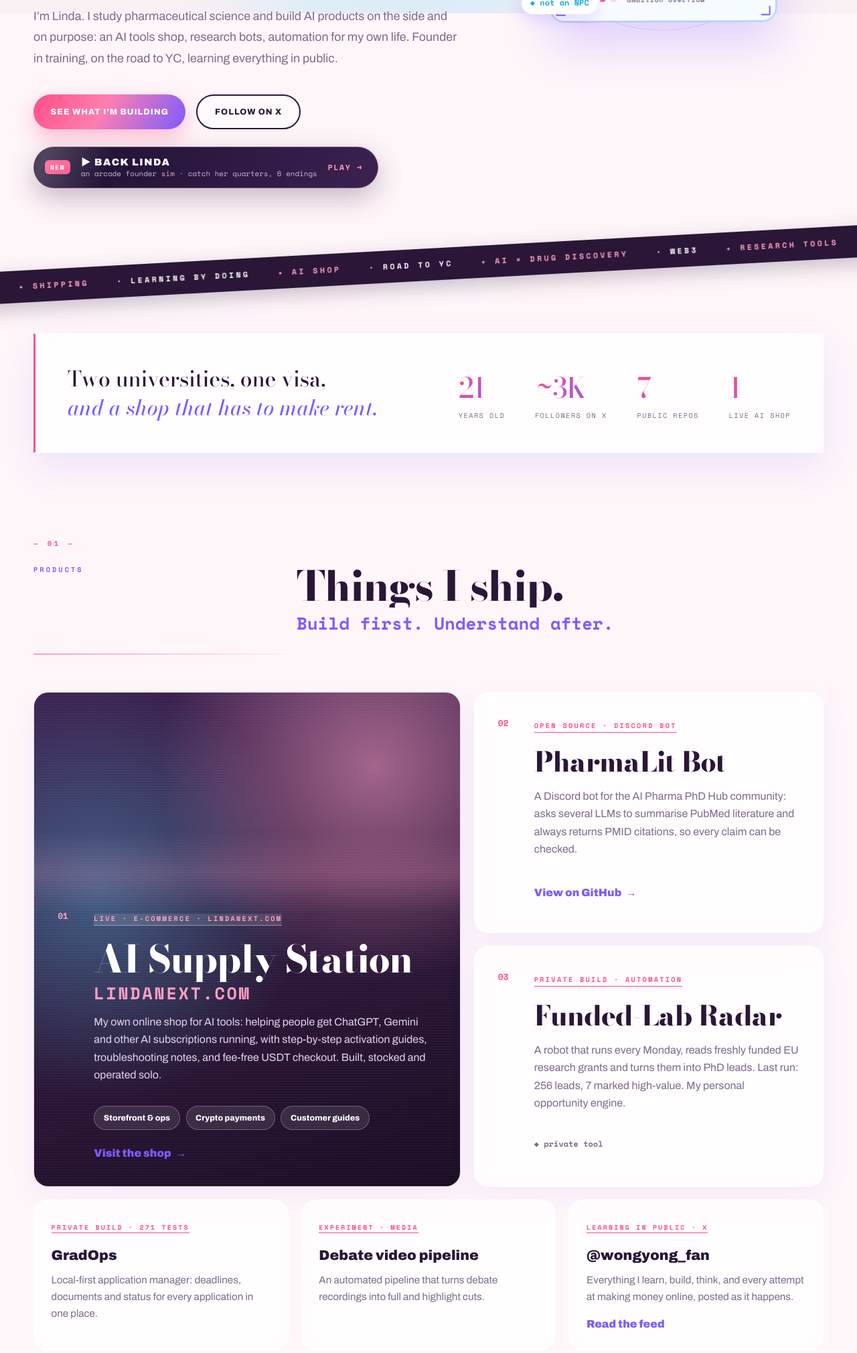
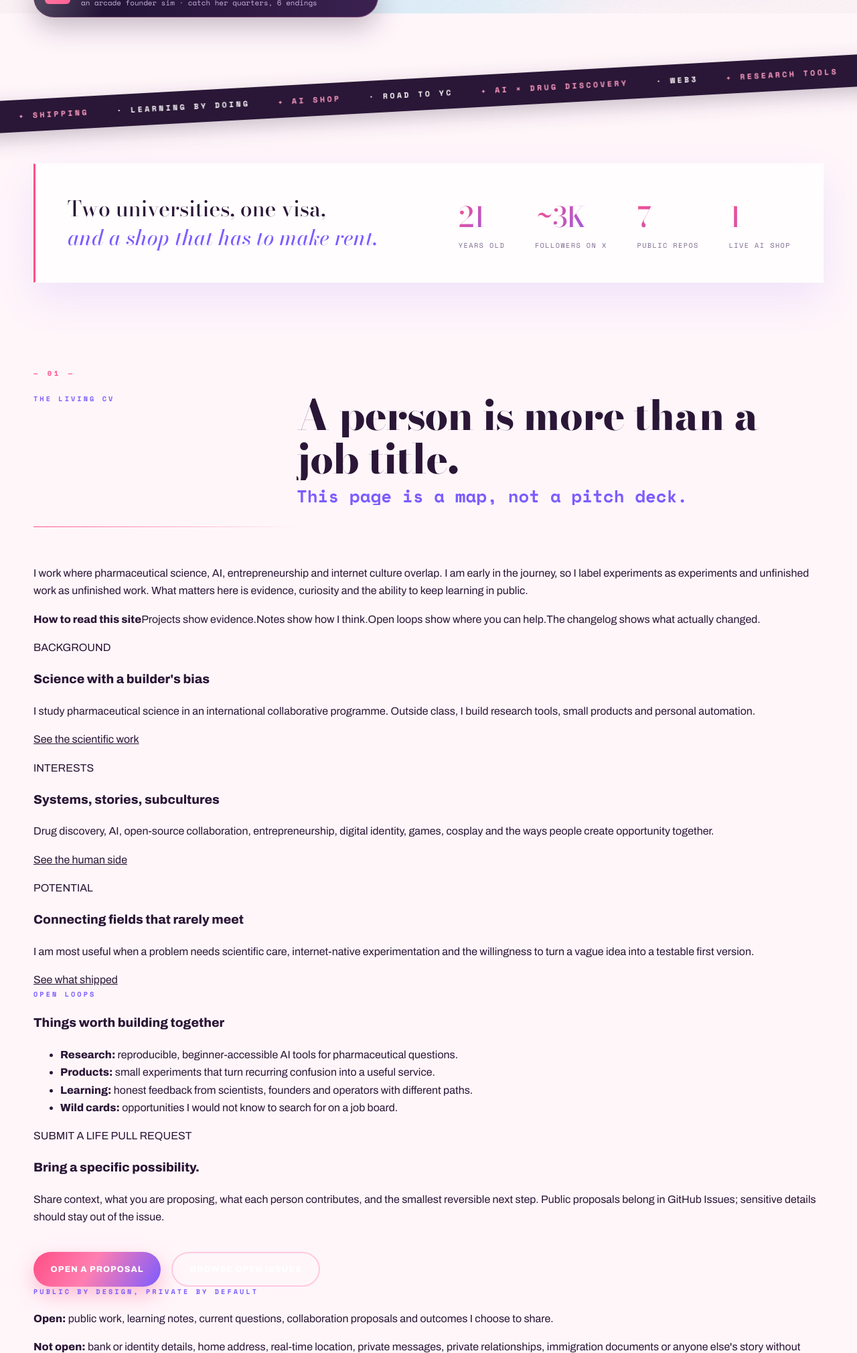
Before and after one commit to Lindaa283/Lindaa283.github.io, a plain HTML site: page index.html in a window 1280 px wide. Shown: the part 780-2800 px from the top of the page at 67% size. Drawn offline with nearby package versions, Linux system fonts and the light colour scheme.

Commit message:
Launch Open Source Life living CV

```diff
--- a/index.html
+++ b/index.html
@@ -4,9 +4,9 @@
   <meta charset="utf-8">
   <meta name="viewport" content="width=device-width, initial-scale=1">
   <meta name="theme-color" content="#fff4f8">
-  <meta name="description" content="Linda — pharma student, runs an AI shop, builds research tools, writes down what breaks.">
-  <meta property="og:title" content="Linda — building in public">
-  <meta property="og:description" content="Pharma student. Runs an AI shop. Builds research tools. Writes it all down as it happens.">
+  <meta name="description" content="Linda's Open Source Life — a living CV of real projects, current questions and ways to build together.">
+  <meta property="og:title" content="Linda — Open Source Life">
+  <meta property="og:description" content="Don't hire a résumé. Explore the work, the questions and the possibilities — then build something together.">
   <meta property="og:type" content="website">
   <meta property="og:url" content="https://lindaa283.github.io/">
   <meta property="og:site_name" content="Linda">
@@ -22,7 +22,7 @@
   <link rel="preconnect" href="https://fonts.gstatic.com" crossorigin>
   <link rel="stylesheet" href="https://fonts.googleapis.com/css2?family=Bodoni+Moda:ital,opsz,wght@0,6..96,400..900;1,6..96,400..900&family=Archivo:wght@400;600;800;900&family=Space+Mono:wght@400;700&display=swap">
   <link rel="stylesheet" href="styles.css?v=13">
-  <title>Linda — building in public</title>
+  <title>Linda — Open Source Life</title>
   <script>try{if(localStorage.getItem('theme')==='dark')document.documentElement.dataset.theme='dark'}catch(e){}</script>
 </head>
 <body>
@@ -40,7 +40,7 @@
   <header class="site-header">
     <a class="wordmark" href="#top" aria-label="Linda, home">LINDA<span>.</span></a>
     <nav aria-label="Primary navigation">
-      <a href="#products">Products</a><a href="#lab">Lab</a><a href="#notes">Notes</a><a href="#ladder">Class</a><a class="nav-play" href="game.html">▶ Play</a>
+      <a href="#living-cv">Living CV</a><a href="#products">Projects</a><a href="#lab">Lab</a><a href="#changelog">Changelog</a><a class="nav-play" href="game.html">▶ Play</a>
     </nav>
     <div class="header-right">
       <button class="theme-toggle" type="button" aria-label="Switch between white and black mode" aria-pressed="false">
@@ -57,7 +57,7 @@
         <span>NO. 01</span><span>LEARNING IN PUBLIC</span><span class="mast-mid">FOUNDER IN TRAINING</span><span>AW 26</span><span>€ ∞</span>
       </div>
       <div class="hero-copy">
-        <p class="eyebrow">21 · pharma × AI × building</p>
+        <p class="eyebrow">OPEN SOURCE LIFE · VERSION 0.1</p>
         <div class="term" id="term">
           <ol class="term-out" id="termOut" aria-live="polite"></ol>
           <p class="term-line">
@@ -67,11 +67,11 @@
           </p>
           <span class="term-hint" id="termHint">click to type</span>
         </div>
-        <h1>Pharma student.<br>Shop owner. Still deciding<br>which is the <em class="shimmer">day job</em><span class="stop">.</span></h1>
-        <p class="lede">I’m Linda. I study pharmaceutical science and build AI products on the side and on purpose: an AI tools shop, research bots, automation for my own life. Founder in training, on the road to YC, learning everything in public.</p>
+        <h1>Don't hire my résumé.<br><em class="shimmer">Build with me</em><span class="stop">.</span></h1>
+        <p class="lede">I’m Linda. This is a living record of what I have actually built, what I am learning, and where a useful collaboration could begin. The work is open to contribution. My privacy and my decisions are not.</p>
         <div class="actions">
-          <a class="button primary" href="#products"><span>See what I’m building</span></a>
-          <a class="button secondary" href="https://x.com/wongyong_fan" target="_blank" rel="noreferrer"><span>Follow on X</span></a>
+          <a class="button primary" href="#living-cv"><span>Explore the living CV</span></a>
+          <a class="button secondary" href="https://github.com/Lindaa283/Lindaa283.github.io/issues/new?template=life-pull-request.yml" target="_blank" rel="noreferrer"><span>Propose a collaboration</span></a>
         </div>
         <a class="play-cta" href="game.html">
           <span class="pc-badge">NEW</span>
@@ -117,6 +117,51 @@
         <div><strong>~3K</strong><span>followers on X</span></div>
         <div><strong data-count="7">7</strong><span>public repos</span></div>
         <div><strong data-count="1">1</strong><span>live AI shop</span></div>
+      </div>
+    </section>
+
+    <!-- ================= LIVING CV ================= -->
+    <section class="section living-cv" id="living-cv">
+      <div class="section-head reveal">
+        <p class="eyebrow">The living CV</p>
+        <h2>A person is more than a job title.<br><span class="sub">This page is a map, not a pitch deck.</span></h2>
+      </div>
+      <div class="living-intro reveal">
+        <p class="living-manifesto">I work where pharmaceutical science, AI, entrepreneurship and internet culture overlap. I am early in the journey, so I label experiments as experiments and unfinished work as unfinished work. What matters here is evidence, curiosity and the ability to keep learning in public.</p>
+        <aside><b>How to read this site</b><span>Projects show evidence.</span><span>Notes show how I think.</span><span>Open loops show where you can help.</span><span>The changelog shows what actually changed.</span></aside>
+      </div>
+
+      <div class="life-grid">
+        <article class="life-card reveal"><p class="tag">BACKGROUND</p><h3>Science with a builder's bias</h3><p>I study pharmaceutical science in an international collaborative programme. Outside class, I build research tools, small products and personal automation.</p><a href="#lab">See the scientific work</a></article>
+        <article class="life-card reveal"><p class="tag">INTERESTS</p><h3>Systems, stories, subcultures</h3><p>Drug discovery, AI, open-source collaboration, entrepreneurship, digital identity, games, cosplay and the ways people create opportunity together.</p><a href="#faces">See the human side</a></article>
+        <article class="life-card reveal"><p class="tag">POTENTIAL</p><h3>Connecting fields that rarely meet</h3><p>I am most useful when a problem needs scientific care, internet-native experimentation and the willingness to turn a vague idea into a testable first version.</p><a href="#products">See what shipped</a></article>
+      </div>
+
+      <div class="open-loops reveal">
+        <div>
+          <p class="eyebrow">Open loops</p>
+          <h3>Things worth building together</h3>
+          <ul>
+            <li><b>Research:</b> reproducible, beginner-accessible AI tools for pharmaceutical questions.</li>
+            <li><b>Products:</b> small experiments that turn recurring confusion into a useful service.</li>
+            <li><b>Learning:</b> honest feedback from scientists, founders and operators with different paths.</li>
+            <li><b>Wild cards:</b> opportunities I would not know to search for on a job board.</li>
+          </ul>
+        </div>
+        <div class="contribute-panel">
+          <p class="tag">SUBMIT A LIFE PULL REQUEST</p>
+          <h3>Bring a specific possibility.</h3>
+          <p>Share context, what you are proposing, what each person contributes, and the smallest reversible next step. Public proposals belong in GitHub Issues; sensitive details should stay out of the issue.</p>
+          <div class="actions">
+            <a class="button primary" href="https://github.com/Lindaa283/Lindaa283.github.io/issues/new?template=life-pull-request.yml" target="_blank" rel="noreferrer"><span>Open a proposal</span></a>
+            <a class="button ghost" href="https://github.com/Lindaa283/Lindaa283.github.io/issues" target="_blank" rel="noreferrer"><span>Browse open issues</span></a>
+          </div>
+        </div>
+      </div>
+
+      <div class="boundaries reveal">
+        <p class="eyebrow">Public by design, private by default</p>
+        <div><p><b>Open:</b> public work, learning notes, current questions, collaboration proposals and outcomes I choose to share.</p><p><b>Not open:</b> bank or identity details, home address, real-time location, private messages, private relationships, immigration documents or anyone else's story without consent.</p><p><b>Decision rule:</b> a proposal is an invitation, never an obligation. I keep final control over what is accepted, shared or stopped.</p></div>
       </div>
     </section>
 
@@ -246,14 +291,19 @@
     </section>
 
     <!-- ================= NOTES ================= -->
-    <section class="notes-sec" id="notes">
+    <section class="notes-sec" id="changelog">
       <div class="section-head reveal">
-        <p class="eyebrow">Notes</p>
-        <h2>Working in the open.</h2>
+        <p class="eyebrow">Changelog</p>
+        <h2>What changed, not what was promised.</h2>
       </div>
-      <p class="notes-lede reveal">Everything I learn, build and get wrong, written down as it happens. Shorter and rougher than a blog, because the point is the frequency, not the polish.</p>
+      <p class="notes-lede reveal">A public record of shipped work, changed beliefs and honest corrections. The newest entry is the current version of this living CV.</p>
 
       <ol class="notes">
+        <li class="note reveal">
+          <time datetime="2026-11-28">28 Nov 2026</time>
+          <h3>Open Source Life v0.1</h3>
+          <p>Reframed this site as a living CV: evidence of work, current open loops, a public collaboration route and explicit privacy boundaries. Added a structured GitHub Issue for proposals.</p>
+        </li>
         <li class="note reveal">
           <time datetime="2026-11-22">22 Nov 2026</time>
           <h3>The week a model wrote seventeen million lines of proof</h3>
```
